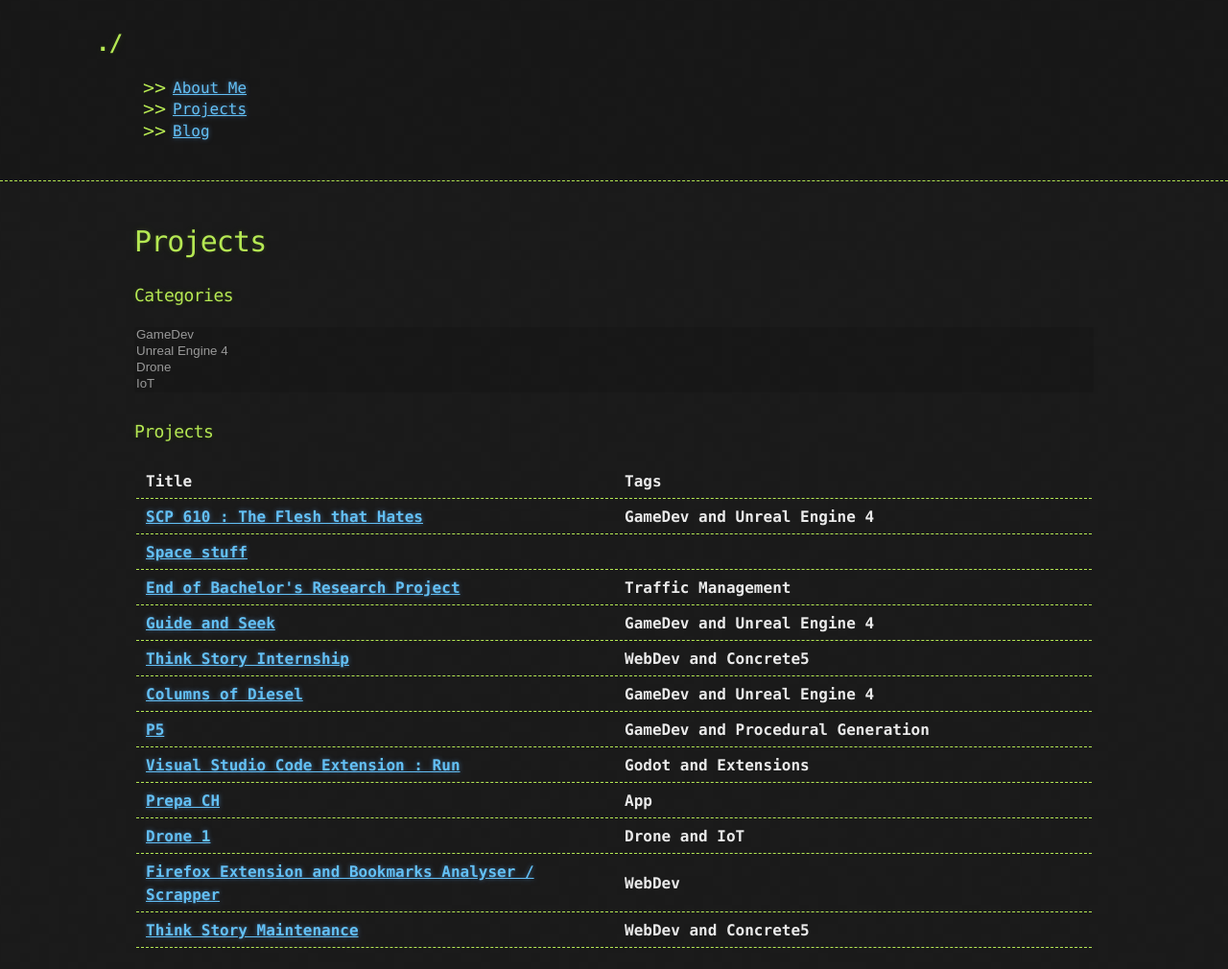
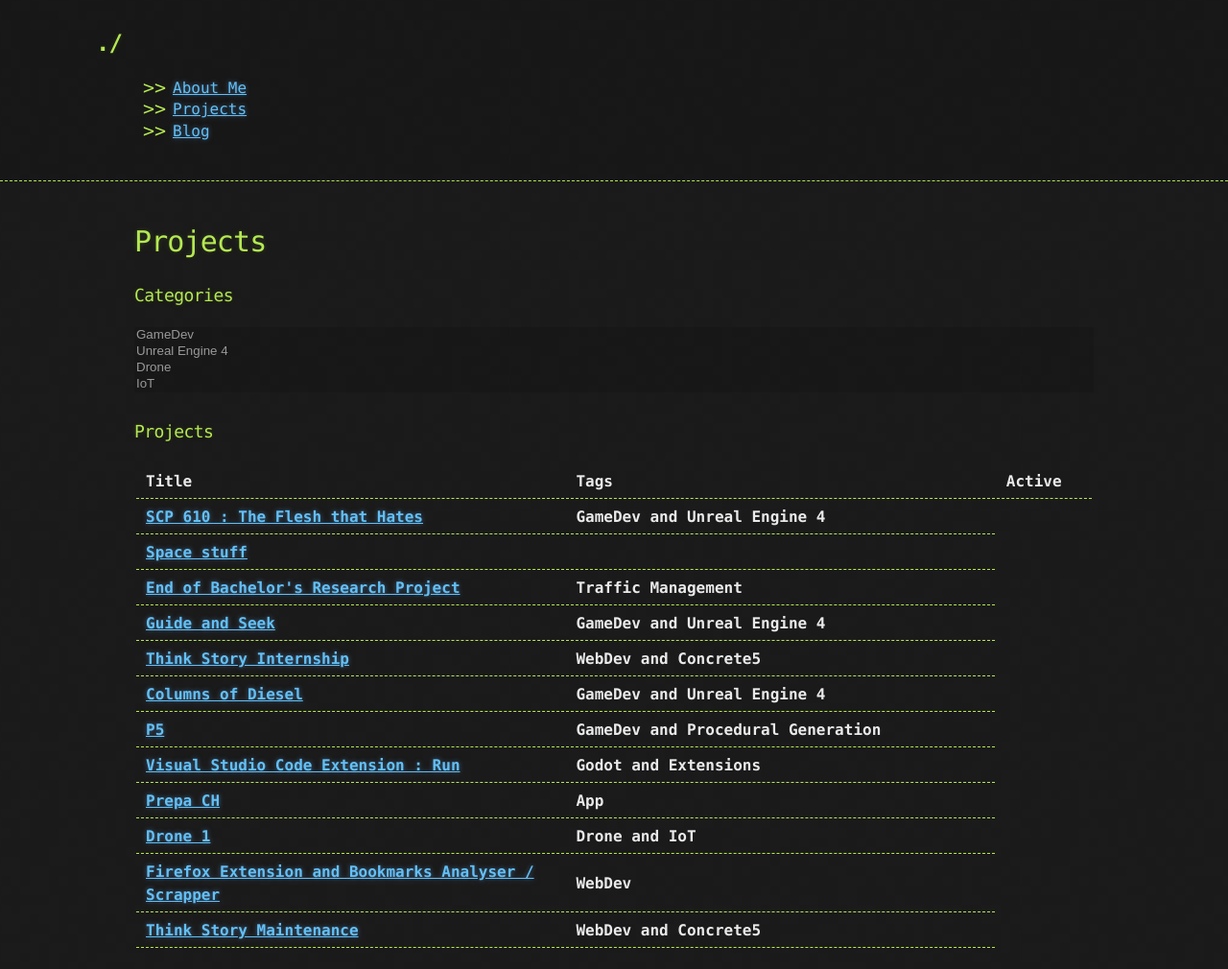
Before and after one commit to HubbleCommand/HubbleCommand.github.io, a Jekyll site: the page built from projects/index.html, in a window 1280 px wide. Shown: the whole page at 96% size. Built offline with Jekyll 4.4.1, drawn with Linux system fonts in a browser that asks for light colours; nearby versions of some CDN libraries.

Commit message:
projects add active tag

```diff
--- a/projects/index.html
+++ b/projects/index.html
@@ -16,17 +16,27 @@
 <h3>Projects</h3>
 <div>
     <table style="table-layout: fixed">
+        <colgroup>
+            <col span="1" style="width: 45%;">
+            <col span="1" style="width: 45%;">
+            <col span="1" style="width: 10%;">
+         </colgroup>
         <tbody id="project-list-to-filter">
             <tr data-categories='["TITLE"]'>
                 <th>Title</th>
                 <th>Tags</th>
+                <th>Active</th>
             </tr>
 
-            {% assign projs = site.projects | sort: "date", "last" %}
-            {% for project in projs %}
+            {% assign projects = site.projects | sort: "date", "last" %}
+            {% for project in projects %}
                 <tr data-categories='{{project.categories | jsonify }}'>
                     <th><a href="{{ project.url }}" title="{{ project.title }}">{{ project.title }}</a></th>
                     <th><span> {{project.categories | array_to_sentence_string}}</span></th>
+                    {% if project.active %}
+                    <th style="text-align: center;"><span > ✓</span></th>
+                    {% endif %}
+                    <!--<th><span> {{project.active}}</span></th>-->
                 </tr>
             {% endfor %}
             <tr id="project-list-end" style="display:none">
```
